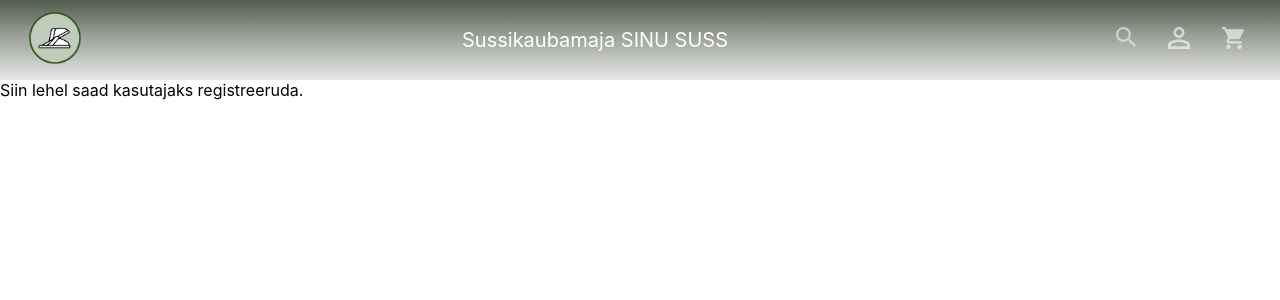
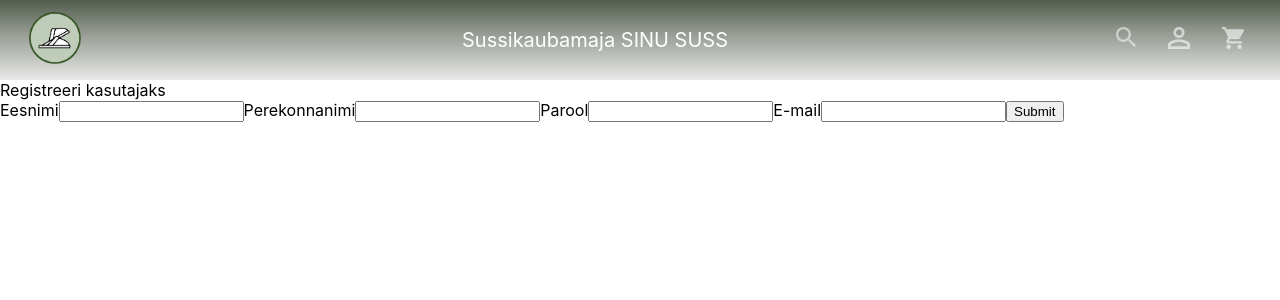
Before and after one commit to tkondio/grupp-2, a React (Create React App) app: page /register in a window 1280 px wide. Shown: the top 300 px of the page. Built offline with nearby package versions, Linux system fonts and the light colour scheme.

Commit message:
Register vormi muudatused

```diff
--- a/package.json
+++ b/package.json
@@ -12,6 +12,7 @@
     "@types/react-dom": "^18.0.6",
     "react": "^18.2.0",
     "react-dom": "^18.2.0",
+    "react-hook-form": "^7.38.0",
     "react-jss": "^10.9.2",
     "react-router-dom": "^6.4.2",
     "react-scripts": "5.0.1",
--- /dev/null
+++ b/src/Components/RegisterForm.tsx
@@ -0,0 +1,39 @@
+import React from "react";
+import ReactDOM from "react-dom";
+import { useForm } from "react-hook-form";
+
+
+function RegisterForm() {
+  const { register, handleSubmit, watch, formState: { errors }
+  } = useForm({
+    defaultValues: {
+      example: "",
+      exampleRequired: ""
+    }
+  });
+
+  return (
+    <form
+      onSubmit={handleSubmit((data) => {
+        alert(JSON.stringify(data));
+      })}
+    >
+      <label>Eesnimi</label>
+      <input {...register("example")} defaultValue="test" />
+      <label>Perekonnanimi</label>
+      <input {...register("example")} defaultValue="test" />
+      <label>Parool</label>
+      <input
+        {...register("exampleRequired", { required: true, maxLength: 10 })}/>
+    <label>E-mail</label>
+      <input {...register("example")} defaultValue="test" />
+      {errors.exampleRequired && <p>See väli ei saa olla tühi!</p>}
+      <input type="submit" />
+    </form>
+  );
+}
+
+const rootElement = document.getElementById("root");
+ReactDOM.render(<RegisterForm />, rootElement);
+
+export default RegisterForm;
--- a/src/pages/Register.tsx
+++ b/src/pages/Register.tsx
@@ -1,7 +1,19 @@
 import React from "react";
+import { useForm } from "react-hook-form";
+import ReactDOM from "react-dom";
+import RegisterForm from "../Components/RegisterForm";
 
 const Register: React.FC = () => {
-  return <div>Siin lehel saad kasutajaks registreeruda.</div>;
+  return (
+    <div>
+      {" "}
+      <div> Registreeri kasutajaks </div>
+      <div>
+        <RegisterForm />
+      </div>
+      <div> </div>
+    </div>
+  );
 };
 
 export default Register;
--- a/src/routes/NavigationPath.ts
+++ b/src/routes/NavigationPath.ts
@@ -13,7 +13,7 @@
 const NavigationPath: NavType[] = [
   {
     name: "SINUSUSS",
-    path: "/home",
+    path: "/",
     component: LandingPage,
   },
   {
```
Also changed, not shown: 1 other file (tests, documents, lock files or other folders).
